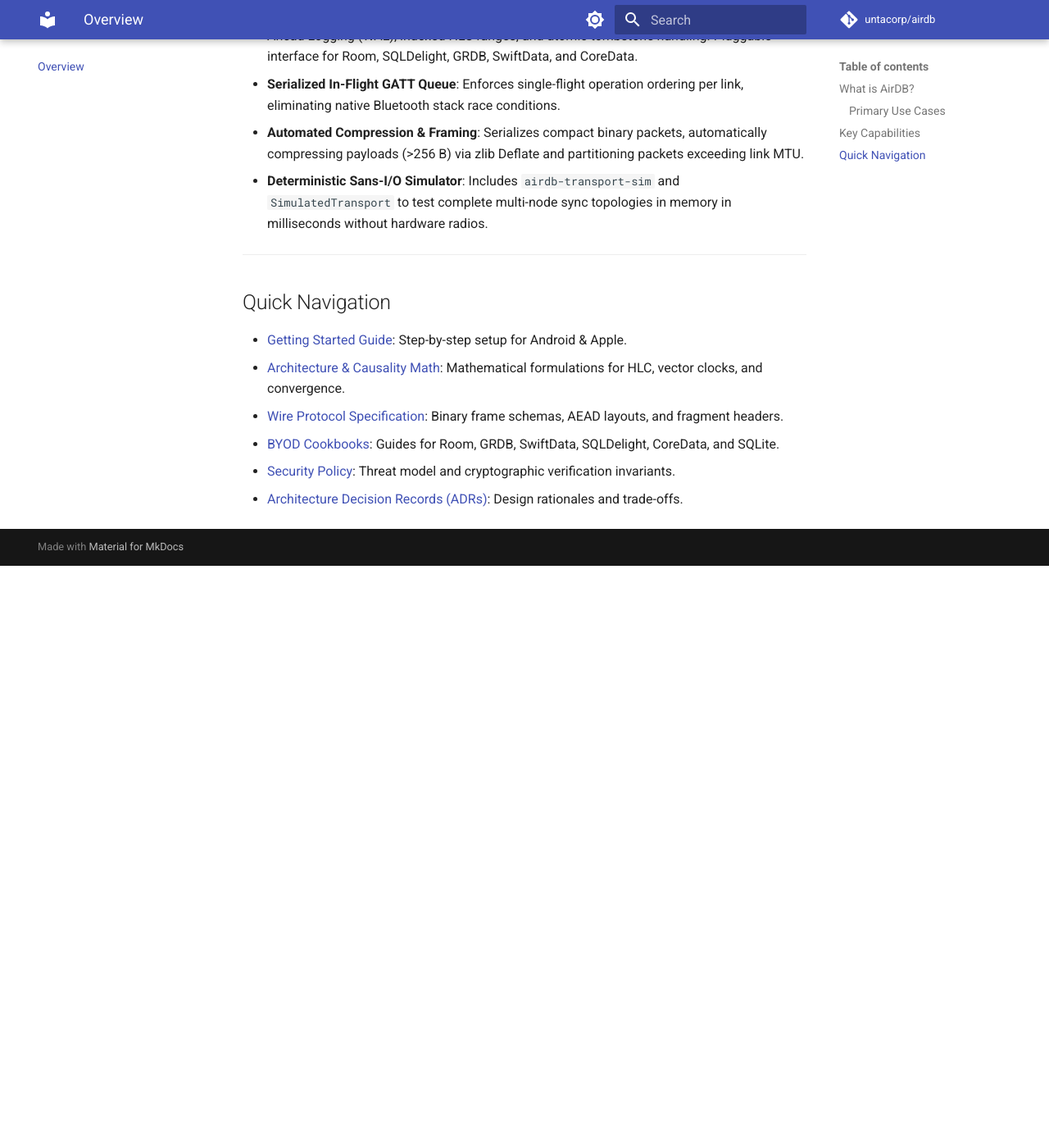
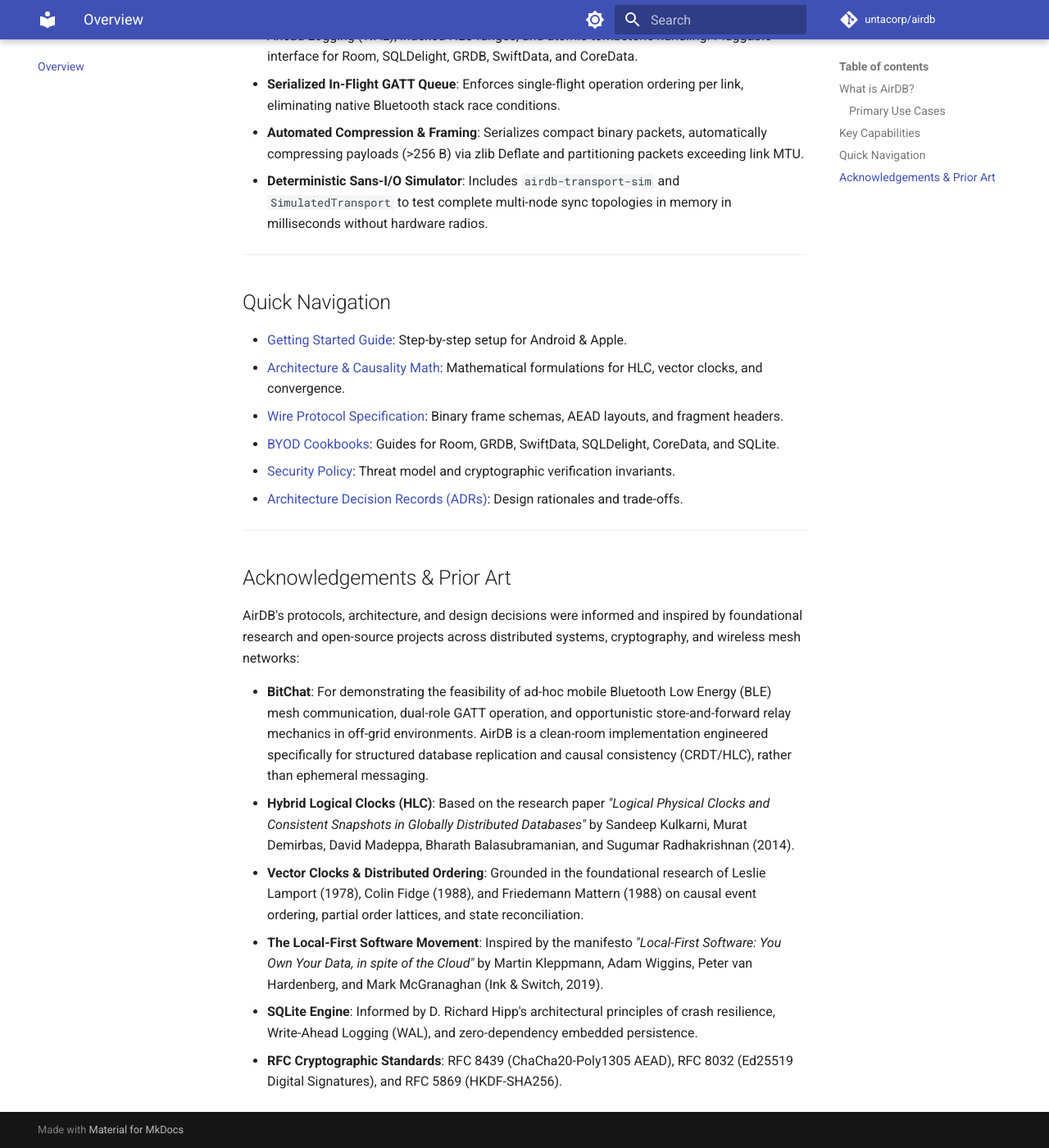
Before and after one commit to untacorp/airdb, an MkDocs documentation site: the page built from docs/index.md, in a window 1280 px wide and 1400 px high, scrolled down 1339 px. Shown: the whole window at 82% size. Built offline with MkDocs 1.6.1 and Material for MkDocs 9.7.7, drawn with Linux system fonts in a browser that asks for light colours; comment, search, counter and statistics services are not loaded; before the commit the page ends 2029 px from its top, so only the background shows below that.

Commit message:
docs: add acknowledgements and prior art section crediting BitChat, HLC, and local-first research
- Add Acknowledgements & Prior Art section to README.md, docs/index.md, and AirDbKit/README.md.
- Formally credit BitChat for pioneering ad-hoc BLE mobile mesh networking and store-and-forward relay mechanics.
- Formally credit Kulkarni et al. (Hybrid Logical Clocks), Lamport, Fidge, and Mattern (Vector Clocks), Martin Kleppmann et al. (Local-First Software), D. Richard Hipp (SQLite), and IETF RFC cryptographic standards.

```diff
--- a/docs/index.md
+++ b/docs/index.md
@@ -42,3 +42,16 @@
 - [BYOD Cookbooks](cookbooks/room-android.md): Guides for Room, GRDB, SwiftData, SQLDelight, CoreData, and SQLite.
 - [Security Policy](SECURITY.md): Threat model and cryptographic verification invariants.
 - [Architecture Decision Records (ADRs)](adr/0001-sans-io-architecture.md): Design rationales and trade-offs.
+
+---
+
+## Acknowledgements & Prior Art
+
+AirDB's protocols, architecture, and design decisions were informed and inspired by foundational research and open-source projects across distributed systems, cryptography, and wireless mesh networks:
+
+- **BitChat**: For demonstrating the feasibility of ad-hoc mobile Bluetooth Low Energy (BLE) mesh communication, dual-role GATT operation, and opportunistic store-and-forward relay mechanics in off-grid environments. AirDB is a clean-room implementation engineered specifically for structured database replication and causal consistency (CRDT/HLC), rather than ephemeral messaging.
+- **Hybrid Logical Clocks (HLC)**: Based on the research paper *"Logical Physical Clocks and Consistent Snapshots in Globally Distributed Databases"* by Sandeep Kulkarni, Murat Demirbas, David Madeppa, Bharath Balasubramanian, and Sugumar Radhakrishnan (2014).
+- **Vector Clocks & Distributed Ordering**: Grounded in the foundational research of Leslie Lamport (1978), Colin Fidge (1988), and Friedemann Mattern (1988) on causal event ordering, partial order lattices, and state reconciliation.
+- **The Local-First Software Movement**: Inspired by the manifesto *"Local-First Software: You Own Your Data, in spite of the Cloud"* by Martin Kleppmann, Adam Wiggins, Peter van Hardenberg, and Mark McGranaghan (Ink & Switch, 2019).
+- **SQLite Engine**: Informed by D. Richard Hipp's architectural principles of crash resilience, Write-Ahead Logging (WAL), and zero-dependency embedded persistence.
+- **RFC Cryptographic Standards**: RFC 8439 (ChaCha20-Poly1305 AEAD), RFC 8032 (Ed25519 Digital Signatures), and RFC 5869 (HKDF-SHA256).
```
Also changed, not shown: AirDbKit/README.md (+11 -0 lines), README.md (+13 -0 lines), docs/AirDbKit.md (+11 -0 lines).
